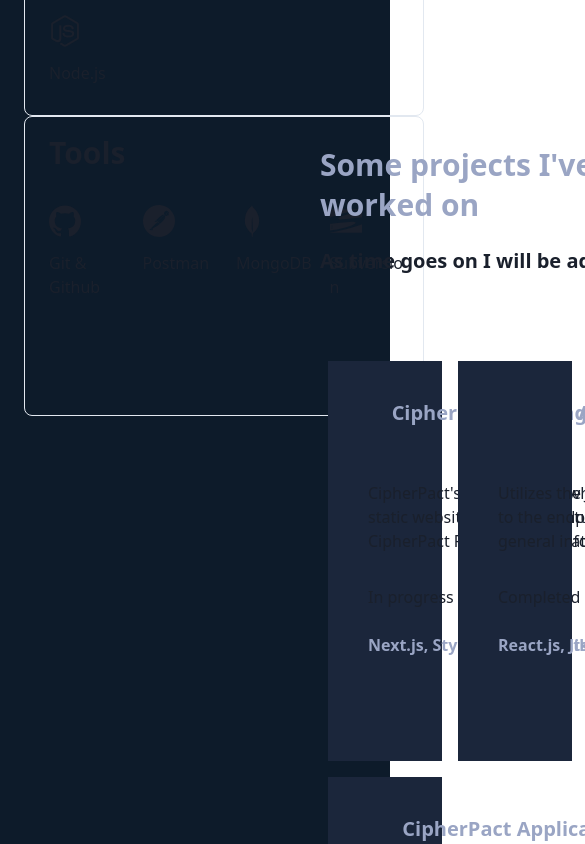
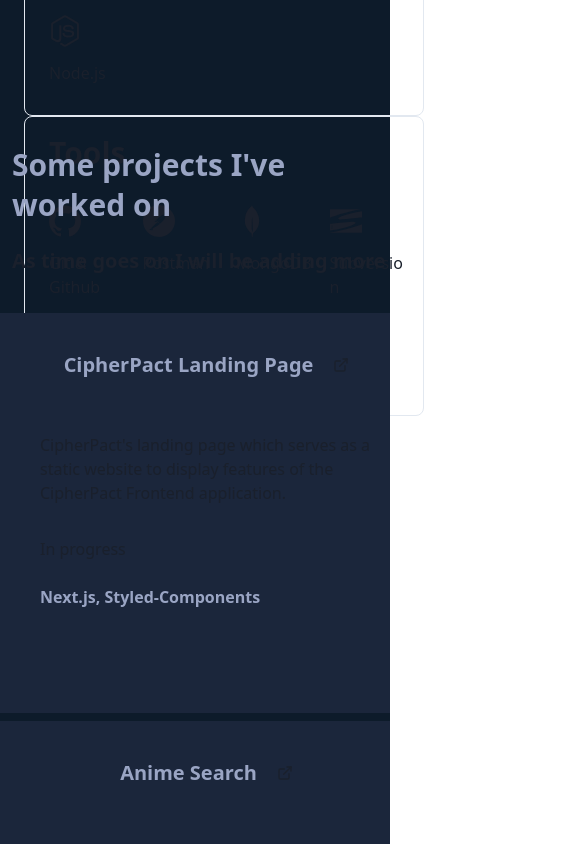
Before and after one commit to barangana/baradriel.dev, a Next.js app: page / in a window 390 px wide. Shown: the part 2580-3424 px from the top of the page, 585 px wide, since content can reach past the window. Built offline with nearby package versions, Linux system fonts and the light colour scheme.

Commit message:
feat: added responsive style to projects

```diff
--- a/sections/Projects.tsx
+++ b/sections/Projects.tsx
@@ -20,20 +20,25 @@
 
 const Projects: FC = () => {
   return (
-    <Box id="projects" height="120vh">
+    <Box id="projects" as="section" minHeight="120vh">
       <Box position="absolute">
-        <Heading position="relative" left="80" pt="6" color="brand.600">
+        <Heading
+          position="relative"
+          left={["3", "3", "80"]}
+          pt="6"
+          color="brand.600"
+        >
           Some projects I&apos;ve worked on
         </Heading>
-        <Heading size="md" position="relative" left="80" pt="6">
+        <Heading size="md" position="relative" left={["3", "3", "80"]} pt="6">
           As time goes on I will be adding more
         </Heading>
 
-        <Box position="relative" top="20" left="80">
-          <SimpleGrid columns={3}>
+        <Box position="relative" top={["10", "20"]} left={["0", "0", "80"]}>
+          <SimpleGrid columns={[1, 2, 3]}>
             {personals.map((singleProject) => {
               return (
-                <Box p="2" key={singleProject.id}>
+                <Box p={["0", "2"]} pb={["2", "0"]} key={singleProject.id}>
                   <Project project={singleProject} />
                 </Box>
               );
```
